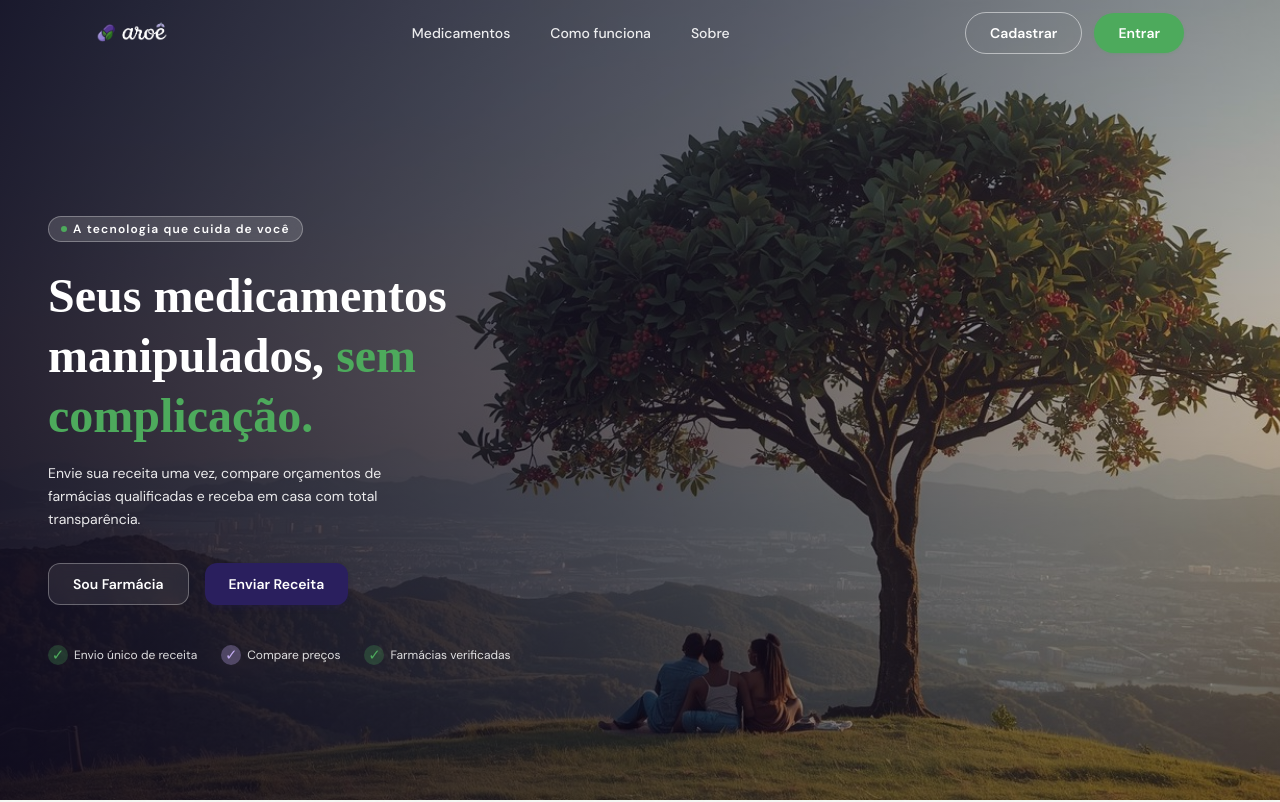
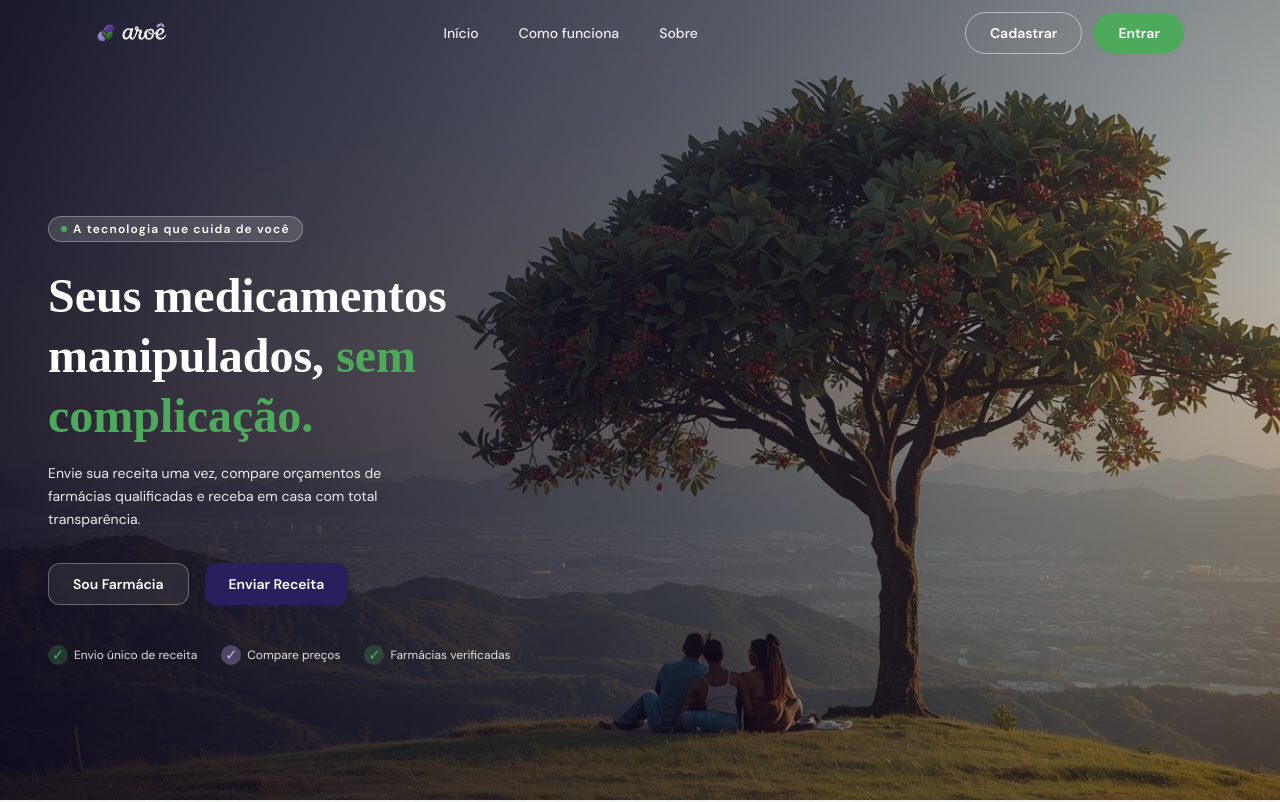
Before and after one commit to brunobdev04/aroe-app, a React (Vite) app: page / in a window 1280 px wide. Shown: the top 802 px of the page. Built offline with nearby package versions, Linux system fonts and the light colour scheme; a web font is replaced by a local one.

Commit message:
chorus: muda aba medicamentos para início na navbar

```diff
--- a/src/components/layout/Navbar.jsx
+++ b/src/components/layout/Navbar.jsx
@@ -4,7 +4,7 @@ import { Menu, X } from 'lucide-react'
 import Button from "../ui/Button"
 
 const NAV_LINKS = [
-    { label: 'Medicamentos', to: '/medicamentos'},
+    { label: 'Início', to: '/'},
     { label: 'Como funciona', to: '/como-funciona'},
     { label: 'Sobre', to: '/sobre'},
 ]
```
